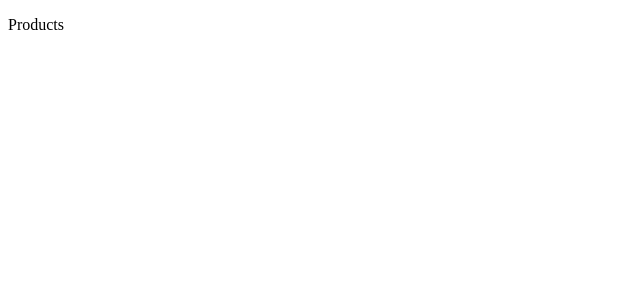
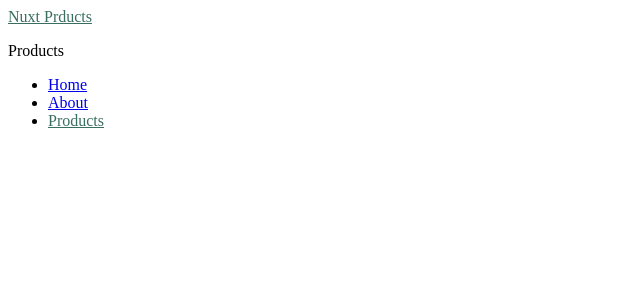
Before and after one commit to natko22/test-nux, a Nuxt app: page /products in a window 1280 px wide. Shown: the top 300 px of the page, without its empty margins (0-640 px from the left). Built offline with nearby package versions, Linux system fonts and the light colour scheme.

Commit message:
create and using layouts

```diff
--- /dev/null
+++ b/layouts/default.vue
@@ -0,0 +1,23 @@
+<template>
+  <div>
+    <header>
+      <nav>
+        <NuxtLink to="/">Nuxt Dojo</NuxtLink>
+        <ul>
+          <li><NuxtLink to="/">Home</NuxtLink></li>
+          <li><NuxtLink to="/about">About</NuxtLink></li>
+          <li><NuxtLink to="/products">Products</NuxtLink></li>
+        </ul>
+      </nav>
+    </header>
+    <div>
+      <slot />
+    </div>
+  </div>
+</template>
+
+<style scoped>
+.router-link-exact-active {
+  color: #3a6e60;
+}
+</style>
--- /dev/null
+++ b/layouts/products.vue
@@ -0,0 +1,25 @@
+<template>
+  <div>
+    <header>
+      <nav>
+        <NuxtLink to="/products">Nuxt Prducts</NuxtLink>
+      </nav>
+    </header>
+    <div>
+      <slot />
+    </div>
+    <footer>
+      <ul>
+        <li><NuxtLink to="/">Home</NuxtLink></li>
+        <li><NuxtLink to="/about">About</NuxtLink></li>
+        <li><NuxtLink to="/products">Products </NuxtLink></li>
+      </ul>
+    </footer>
+  </div>
+</template>
+
+<style scoped>
+.router-link-exact-active {
+  color: #3a6e60;
+}
+</style>
--- a/pages/index.vue
+++ b/pages/index.vue
@@ -1,15 +1,5 @@
 <template>
   <div>
-    <header>
-      <nav>
-        <Nuxt-link to="/">Nuxt App</Nuxt-link>
-        <ul>
-          <li><NuxtLink to="/">Home</NuxtLink></li>
-          <li><NuxtLink to="/about">About</NuxtLink></li>
-          <li><NuxtLink to="/products">Products</NuxtLink></li>
-        </ul>
-      </nav>
-    </header>
     <h2>Home</h2>
     <p>
       Lorem ipsum dolor sit amet consectetur adipisicing elit. Autem vitae
--- a/pages/products/[id].vue
+++ b/pages/products/[id].vue
@@ -12,6 +12,9 @@
 
 <script lang="ts" setup>
 const { id } = useRoute().params;
+definePageMeta({
+  layout: "products",
+});
 </script>
 
 <style></style>
--- a/pages/products/index.vue
+++ b/pages/products/index.vue
@@ -4,6 +4,10 @@
   </div>
 </template>
 
-<script lang="ts" setup></script>
+<script lang="ts" setup>
+definePageMeta({
+  layout: "products",
+});
+</script>
 
 <style></style>
```
